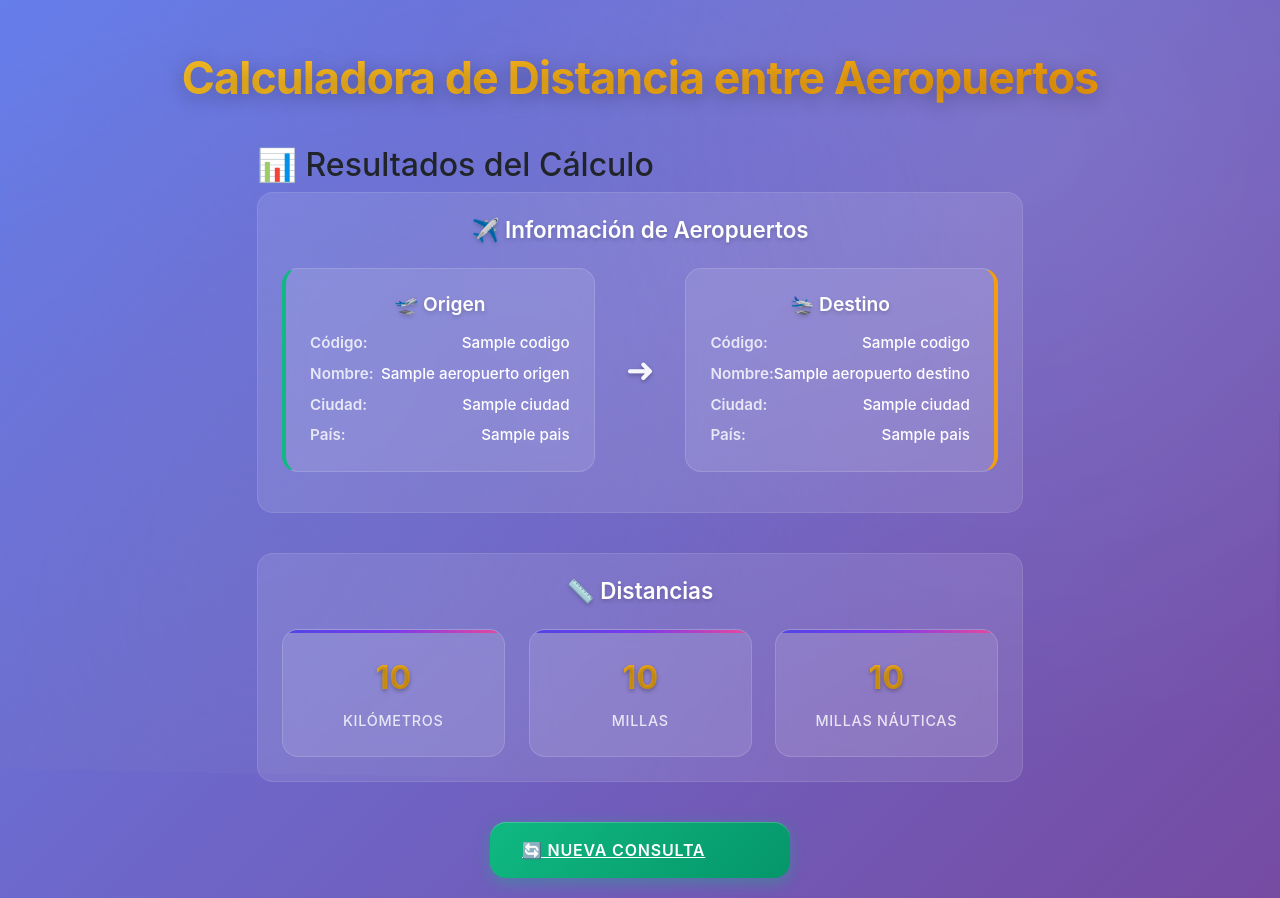
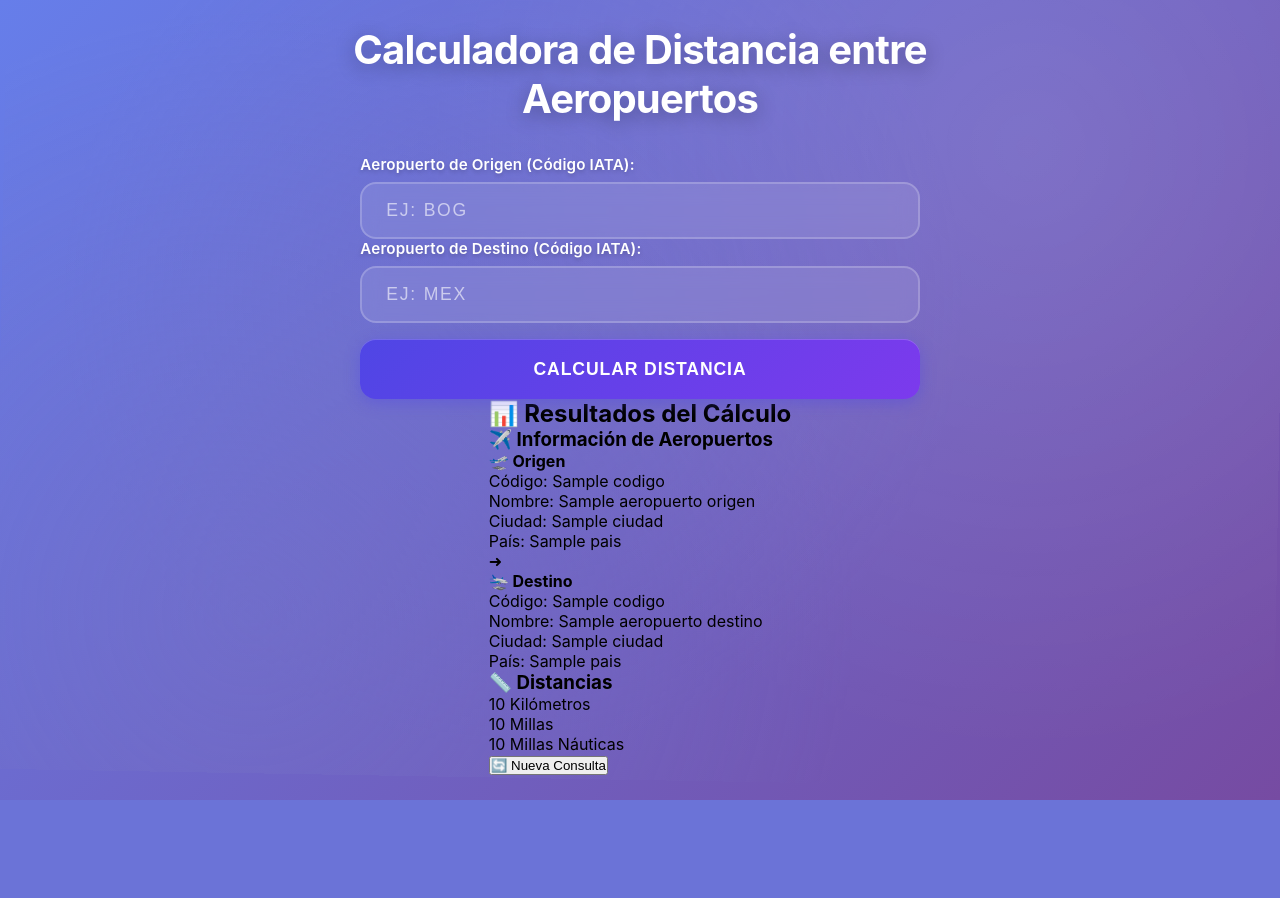
Before and after one commit to hdavid1206/Airport_Apis_App, a Django app: template airport_distance_project/airports/templates/calculate.html in a window 1280 px wide. After the commit the page ends 800 px from the top, so only its background shows below. Run offline with Django 5.2, Linux system fonts and the light colour scheme; the template is opened without the code that fills it: most values are stand-ins (such as "Sample title", 1, 10 or a date in 2020).

Commit message:
porfin sirvio ahora voy a editar algunos detalles del css

```diff
--- a/airport_distance_project/airports/static/js/airport_calculator.js
+++ b/airport_distance_project/airports/static/js/airport_calculator.js
@@ -120,6 +120,20 @@
     button.style.opacity = allValid ? '1' : '0.7';
 }
 
+function validateForm() {
+    const inputs = document.querySelectorAll('#airportForm input[type="text"]');
+    let isValid = true;
+
+    inputs.forEach(input => {
+        if (!validateInput(input)) {
+            isValid = false;
+        }
+    });
+
+    console.log('Validación de formulario completa:', isValid);
+    return isValid;
+}
+
 function calcularDistancia() {
     console.log('Iniciando cálculo de distancia...');
 
@@ -133,127 +147,69 @@
         return;
     }
 
-    // Obtener datos del formulario
     const formData = new FormData(document.getElementById('airportForm'));
-    const csrfToken = document.querySelector('[name=csrfmiddlewaretoken]').value;
+    const csrfToken = getCookie('csrftoken');
 
-    console.log('Datos a enviar:', {
-        origen: formData.get('aeropuerto_origen'),
-        destino: formData.get('aeropuerto_destino')
-    });
+    console.log('Enviando datos:', Object.fromEntries(formData));
 
-    // Realizar petición AJAX
     fetch('/calculate/', {
         method: 'POST',
         body: formData,
         headers: {
-            'X-CSRFToken': csrfToken,
-            'X-Requested-With': 'XMLHttpRequest'  // Importante para Django
+            'X-CSRFToken': csrfToken
         },
-        credentials: 'same-origin'  // Incluir cookies CSRF
+        credentials: 'same-origin'  // Agregado para asegurar cookies/CSRF
     })
     .then(response => {
-        console.log('Response status:', response.status);
-        console.log('Response headers:', response.headers);
-
-        if (!response.ok) {
-            throw new Error(`HTTP error! status: ${response.status}`);
-        }
-
-        // Verificar que sea JSON
-        const contentType = response.headers.get("content-type");
-        if (!contentType || !contentType.includes("application/json")) {
-            throw new Error("La respuesta no es JSON válido");
-        }
-
+        console.log('Respuesta recibida:', response.status);
         return response.json();
     })
     .then(data => {
-        console.log('Datos recibidos:', data);
+        console.log('Datos procesados:', data);
+        stopLoading();
+        isCalculating = false;
 
         if (data.success) {
             mostrarResultados(data);
-            showSuccessMessage('¡Distancia calculada correctamente!');
+            hideError();
         } else {
-            mostrarError(data.error || 'Error desconocido en el cálculo');
+            mostrarError(data.error || 'Error desconocido');
         }
     })
     .catch(error => {
-        console.error('Error en la petición:', error);
-
-        let errorMessage = 'Error de conexión con el servidor.';
-
-        if (error.message.includes('HTTP error')) {
-            errorMessage = 'Error del servidor. Por favor, intenta nuevamente.';
-        } else if (error.message.includes('JSON')) {
-            errorMessage = 'Error en la respuesta del servidor. Verifica tu conexión.';
-        } else if (error.message.includes('Failed to fetch')) {
-            errorMessage = 'No se pudo conectar con el servidor. Verifica tu conexión a internet.';
-        }
-
-        mostrarError(errorMessage);
-    })
-    .finally(() => {
+        console.error('Error en fetch:', error);
         stopLoading();
         isCalculating = false;
+        mostrarError('Error de conexión. Verifica tu internet e intenta nuevamente.');
     });
 }
 
-function validateForm() {
-    const origen = document.getElementById('aeropuerto_origen').value.trim();
-    const destino = document.getElementById('aeropuerto_destino').value.trim();
-
-    if (!origen || !destino) {
-        mostrarError('Debe ingresar ambos códigos de aeropuertos');
-        return false;
+function getCookie(name) {
+    let cookieValue = null;
+    if (document.cookie && document.cookie !== '') {
+        const cookies = document.cookie.split(';');
+        for (let i = 0; i < cookies.length; i++) {
+            const cookie = cookies[i].trim();
+            if (cookie.substring(0, name.length + 1) === (name + '=')) {
+                cookieValue = decodeURIComponent(cookie.substring(name.length + 1));
+                break;
+            }
+        }
     }
-
-    if (origen.length !== 3 || destino.length !== 3) {
-        mostrarError('Los códigos deben tener exactamente 3 letras');
-        return false;
-    }
-
-    if (!/^[A-Z]{3}$/.test(origen) || !/^[A-Z]{3}$/.test(destino)) {
-        mostrarError('Los códigos solo pueden contener letras');
-        return false;
-    }
-
-    if (origen === destino) {
-        mostrarError('Los aeropuertos de origen y destino deben ser diferentes');
-        return false;
-    }
-
-    return true;
+    console.log('CSRF token obtenido:', cookieValue ? 'Sí' : 'No');
+    return cookieValue;
 }
 
 function startLoading() {
+    const loading = document.getElementById('loading');
+    if (loading) {
+        loading.style.display = 'block';
+    }
     hideResults();
     hideError();
-    showLoading();
-
-    const btn = document.getElementById('calcularBtn');
-    btn.disabled = true;
-    btn.textContent = 'Calculando...';
-    btn.classList.add('loading');
 }
 
 function stopLoading() {
-    hideLoading();
-    const btn = document.getElementById('calcularBtn');
-    btn.disabled = false;
-    btn.textContent = 'CALCULAR DISTANCIA';
-    btn.classList.remove('loading');
-}
-
-function showLoading() {
-    const loading = document.getElementById('loading');
-    if (loading) {
-        loading.style.display = 'block';
-        loading.scrollIntoView({ behavior: 'smooth', block: 'center' });
-    }
-}
-
-function hideLoading() {
     const loading = document.getElementById('loading');
     if (loading) {
         loading.style.display = 'none';
@@ -261,30 +217,24 @@
 }
 
 function mostrarResultados(data) {
-    console.log('Mostrando resultados:', data);
+    console.log('Mostrando resultados...');
 
-    // Verificar que tengamos todos los datos necesarios
-    if (!data.aeropuerto_origen || !data.aeropuerto_destino) {
-        mostrarError('Datos incompletos recibidos del servidor');
-        return;
-    }
-
-    // Información de origen - con validación de datos
-    setElementText('origen-codigo', data.aeropuerto_origen.codigo || data.aeropuerto_origen.iata);
+    // Origen
+    setElementText('origen-codigo', data.aeropuerto_origen.codigo);
     setElementText('origen-nombre', data.aeropuerto_origen.nombre);
     setElementText('origen-ciudad', data.aeropuerto_origen.ciudad);
     setElementText('origen-pais', data.aeropuerto_origen.pais);
 
-    // Información de destino - con validación de datos
-    setElementText('destino-codigo', data.aeropuerto_destino.codigo || data.aeropuerto_destino.iata);
+    // Destino
+    setElementText('destino-codigo', data.aeropuerto_destino.codigo);
     setElementText('destino-nombre', data.aeropuerto_destino.nombre);
     setElementText('destino-ciudad', data.aeropuerto_destino.ciudad);
     setElementText('destino-pais', data.aeropuerto_destino.pais);
 
-    // Distancias con formato - validar que sean números
-    const km = parseFloat(data.distancia_km) || 0;
-    const miles = parseFloat(data.distancia_miles) || 0;
-    const nauticas = parseFloat(data.distancia_millas_nauticas) || 0;
+    // Distancias
+    const km = data.distancia_km;
+    const miles = data.distancia_miles;
+    const nauticas = data.distancia_millas_nauticas;
 
     setElementText('distancia-km', formatNumber(km));
     setElementText('distancia-miles', formatNumber(miles));
--- a/airport_distance_project/airports/templates/calculate.html
+++ b/airport_distance_project/airports/templates/calculate.html
@@ -1,209 +1,180 @@
+{% load static %}
 <!DOCTYPE html>
 <html lang="es">
 <head>
     <meta charset="UTF-8">
     <meta name="viewport" content="width=device-width, initial-scale=1.0">
-    <link rel="stylesheet" href="https://cdn.jsdelivr.net/npm/bootstrap@5.2.3/dist/css/bootstrap.min.css">
-    {% load static %}
-    <link rel="stylesheet" href="{% static 'css/form.css' %}">
-    <link rel="stylesheet" href="{% static 'css/results.css' %}">
-    <title>Resultados - Calculadora de Distancia</title>
+    <title>Calculadora de Distancia entre Aeropuertos</title>
+    <link rel="stylesheet" href="{% static 'css/styles.css' %}">
+    <script src="{% static 'js/airport_distance.js' %}"></script>  <!-- Asumiendo mismo JS -->
 </head>
 <body>
+
     <div class="container">
+
         <h1>Calculadora de Distancia entre Aeropuertos</h1>
 
-        <!-- Formulario para nueva consulta -->
-        <form id="airportForm">
+
+
+
+            <form method="post" action="{% url 'airports:calculate_distance' %}">
                 {% csrf_token %}
 
-            <div class="form-group">
+
                     <label for="aeropuerto_origen">Aeropuerto de Origen (Código IATA):</label>
-                <input
-                    type="text"
-                    id="aeropuerto_origen"
-                    name="aeropuerto_origen"
-                    placeholder="BOG"
-                    maxlength="3"
-                    pattern="[A-Z]{3}"
-                    title="Ingrese código IATA de 3 letras"
-                    required
-                    autocomplete="off"
-                    {% if origen %}value="{{ origen }}"{% endif %}
-                >
+                    <input type="text" id="aeropuerto_origen" name="aeropuerto_origen" class="form-control" placeholder="Ej: BOG" pattern="[A-Z]{3}" title="Ingrese código IATA de 3 letras" required>
+
+
+
+
+                    <label for="aeropuerto_destino">Aeropuerto de Destino (Código IATA):</label>
+                    <input type="text" id="aeropuerto_destino" name="aeropuerto_destino" class="form-control" placeholder="Ej: MEX" pattern="[A-Z]{3}" title="Ingrese código IATA de 3 letras" required>
+
+
+
+                <button type="submit">CALCULAR DISTANCIA</button>
+            </form>
+
+
+
+
+
+            <div id="loading" style="display: none;">
+                Calculando distancia...
             </div>
 
-            <div class="form-group">
-                <label for="aeropuerto_destino">Aeropuerto de Destino (Código IATA):</label>
-                <input
-                    type="text"
-                    id="aeropuerto_destino"
-                    name="aeropuerto_destino"
-                    placeholder="JFK"
-                    maxlength="3"
-                    pattern="[A-Z]{3}"
-                    title="Ingrese código IATA de 3 letras"
-                    required
-                    autocomplete="off"
-                    {% if destino %}value="{{ destino }}"{% endif %}
-                >
+
+
+
+        {% if resultado %}
+
+            <div class="results">
+                <h2>📊 Resultados del Cálculo</h2>
+
+
+
+                    <div class="airport-info">
+                        <h3>✈️ Información de Aeropuertos</h3>
+
+
+
+                                <div class="airport-card">
+                                    <h4>🛫 Origen</h4>
+
+                                    <p>Código: {{ resultado.aeropuerto_origen.codigo }}</p>
+
+                                    <p>Nombre: {{ resultado.aeropuerto_origen.nombre }}</p>
+
+                                    <p>Ciudad: {{ resultado.aeropuerto_origen.ciudad }}</p>
+
+                                    <p>País: {{ resultado.aeropuerto_origen.pais }}</p>
+
                                 </div>
 
-            <button type="submit" id="calcularBtn">CALCULAR DISTANCIA</button>
-        </form>
 
-        <!-- Indicador de carga -->
-        <div id="loading" style="display: none;">
-            <div class="loading-spinner">Calculando distancia...</div>
+
+                            <span class="arrow">➜</span>
+
+
+
+                                <div class="airport-card">
+                                    <h4>🛬 Destino</h4>
+
+                                    <p>Código: {{ resultado.aeropuerto_destino.codigo }}</p>
+
+                                    <p>Nombre: {{ resultado.aeropuerto_destino.nombre }}</p>
+
+                                    <p>Ciudad: {{ resultado.aeropuerto_destino.ciudad }}</p>
+
+                                    <p>País: {{ resultado.aeropuerto_destino.pais }}</p>
+
                                 </div>
 
-        <!-- Resultados dinámicos -->
-        <div id="resultados" style="display: none;">
-            <h2>📊 Resultados del Cálculo</h2>
 
-            <div class="result-section">
-                <h3>✈️ Información de Aeropuertos</h3>
-                <div class="airport-info">
-                    <div class="airport-card origen">
-                        <h4>🛫 Origen</h4>
-                        <p><strong>Código:</strong> <span id="origen-codigo"></span></p>
-                        <p><strong>Nombre:</strong> <span id="origen-nombre"></span></p>
-                        <p><strong>Ciudad:</strong> <span id="origen-ciudad"></span></p>
-                        <p><strong>País:</strong> <span id="origen-pais"></span></p>
+
+
                     </div>
 
-                    <div class="flight-arrow">➜</div>
 
-                    <div class="airport-card destino">
-                        <h4>🛬 Destino</h4>
-                        <p><strong>Código:</strong> <span id="destino-codigo"></span></p>
-                        <p><strong>Nombre:</strong> <span id="destino-nombre"></span></p>
-                        <p><strong>Ciudad:</strong> <span id="destino-ciudad"></span></p>
-                        <p><strong>País:</strong> <span id="destino-pais"></span></p>
-                    </div>
-                </div>
+
+
+
+
+                    <div class="distances">
+                        <h3>📏 Distancias</h3>
+
+
+
+                                <div class="distance-card">
+                                    {{ resultado.distancia_km|floatformat:0 }}
+
+                                    Kilómetros
+
                                 </div>
 
-            <div class="result-section">
-                <h3>📏 Distancias</h3>
-                <div class="distance-grid">
+
+
                                 <div class="distance-card">
-                        <div class="distance-value" id="distancia-km"></div>
-                        <div class="distance-unit">Kilómetros</div>
-                    </div>
-                    <div class="distance-card">
-                        <div class="distance-value" id="distancia-miles"></div>
-                        <div class="distance-unit">Millas</div>
-                    </div>
-                    <div class="distance-card">
-                        <div class="distance-value" id="distancia-nauticas"></div>
-                        <div class="distance-unit">Millas Náuticas</div>
-                    </div>
-                </div>
+                                    {{ resultado.distancia_miles|floatformat:0 }}
+
+                                    Millas
+
                                 </div>
 
-            <button onclick="nuevaConsulta()" class="btn-nuevo">🔄 Nueva Consulta</button>
+
+
+                                <div class="distance-card">
+                                    {{ resultado.distancia_millas_nauticas|floatformat:0 }}
+
+                                    Millas Náuticas
+
                                 </div>
 
-        <!-- Resultados estáticos del backend (si los hay) -->
-        {% if resultado %}
-        <div id="resultados-backend" style="display: block;">
-            <h2>📊 Resultados del Cálculo</h2>
 
-            <div class="result-section">
-                <h3>✈️ Información de Aeropuertos</h3>
-                <div class="airport-info">
-                    <div class="airport-card origen">
-                        <h4>🛫 Origen</h4>
-                        <p><strong>Código:</strong> <span>{{ resultado.aeropuerto_origen.codigo }}</span></p>
-                        <p><strong>Nombre:</strong> <span>{{ resultado.aeropuerto_origen.nombre }}</span></p>
-                        <p><strong>Ciudad:</strong> <span>{{ resultado.aeropuerto_origen.ciudad }}</span></p>
-                        <p><strong>País:</strong> <span>{{ resultado.aeropuerto_origen.pais }}</span></p>
+
+
                     </div>
 
-                    <div class="flight-arrow">➜</div>
 
-                    <div class="airport-card destino">
-                        <h4>🛬 Destino</h4>
-                        <p><strong>Código:</strong> <span>{{ resultado.aeropuerto_destino.codigo }}</span></p>
-                        <p><strong>Nombre:</strong> <span>{{ resultado.aeropuerto_destino.nombre }}</span></p>
-                        <p><strong>Ciudad:</strong> <span>{{ resultado.aeropuerto_destino.ciudad }}</span></p>
-                        <p><strong>País:</strong> <span>{{ resultado.aeropuerto_destino.pais }}</span></p>
-                    </div>
-                </div>
+
+                <button onclick="location.reload()">🔄 Nueva Consulta</button>
             </div>
 
-            <div class="result-section">
-                <h3>📏 Distancias</h3>
-                <div class="distance-grid">
-                    <div class="distance-card">
-                        <div class="distance-value">{{ resultado.distancia_km|floatformat:0 }}</div>
-                        <div class="distance-unit">Kilómetros</div>
-                    </div>
-                    <div class="distance-card">
-                        <div class="distance-value">{{ resultado.distancia_miles|floatformat:0 }}</div>
-                        <div class="distance-unit">Millas</div>
-                    </div>
-                    <div class="distance-card">
-                        <div class="distance-value">{{ resultado.distancia_millas_nauticas|floatformat:0 }}</div>
-                        <div class="distance-unit">Millas Náuticas</div>
-                    </div>
-                </div>
+
+        {% endif %}
+
+
+        {% if error %}
+
+            <div class="error">{{ error }}</div>
+
+
+        {% else %}
+
+
+        {% endif %}
+
+
+        {% if not resultado %}
+
+            <div class="examples">
+                💡 Códigos IATA de ejemplo:
+
+
+                    <ul>
+                        LAX (Los Ángeles) • JFK (Nueva York) • LHR (Londres)
+
+                        CDG (París) • MAD (Madrid) • FCO (Roma)
+                    </ul>
+
+
             </div>
 
-            <a href="{% url 'airports:airport_distance' %}" class="btn-nuevo">🔄 Nueva Consulta</a>
-        </div>
+
         {% endif %}
 
-        <!-- Mensajes de error -->
-        {% if error %}
-        <div id="error" style="display: block;">
-            {{ error }}
-        </div>
-        {% else %}
-        <div id="error" style="display: none;"></div>
-        {% endif %}
 
-        <!-- Ayuda adicional -->
-        {% if not resultado %}
-        <div id="examples" style="background: rgba(255,255,255,0.1); backdrop-filter: blur(10px); padding: 1rem; border-radius: 12px; margin-top: 1.5rem; max-width: 550px;">
-            <p style="color: white; font-size: 0.9rem; margin-bottom: 0.5rem; text-align: center;"><strong>💡 Códigos IATA de ejemplo:</strong></p>
-            <p style="color: rgba(255,255,255,0.8); font-size: 0.8rem; text-align: center; margin: 0; line-height: 1.4;">
-                <strong>LAX</strong> (Los Ángeles) • <strong>JFK</strong> (Nueva York) • <strong>LHR</strong> (Londres)<br>
-                <strong>CDG</strong> (París) • <strong>MAD</strong> (Madrid) • <strong>FCO</strong> (Roma)
-            </p>
-        </div>
-        {% endif %}
     </div>
 
-    <!-- Scripts -->
-    <script src="{% static 'js/airport_calculator.js' %}"></script>
-
-    <script>
-        // Script específico para esta página
-        document.addEventListener('DOMContentLoaded', function() {
-            // Si hay resultados del backend, ocultar el formulario
-            const resultadosBackend = document.getElementById('resultados-backend');
-            const form = document.getElementById('airportForm');
-            const examples = document.getElementById('examples');
-
-            if (resultadosBackend && resultadosBackend.style.display !== 'none') {
-                if (form) form.style.display = 'none';
-                if (examples) examples.style.display = 'none';
-            }
-
-            // Animación de entrada para resultados
-            if (resultadosBackend) {
-                resultadosBackend.style.opacity = '0';
-                resultadosBackend.style.transform = 'translateY(20px)';
-
-                setTimeout(() => {
-                    resultadosBackend.style.transition = 'all 0.6s ease-out';
-                    resultadosBackend.style.opacity = '1';
-                    resultadosBackend.style.transform = 'translateY(0)';
-                }, 100);
-            }
-        });
-    </script>
 </body>
 </html>
```
Also changed, not shown: airport_distance_project/airports/templates/airport_distance.html (+124 -71 lines), airport_distance_project/airports/views.py (+42 -41 lines). Lines whose indentation alone changed are shown as unchanged.
